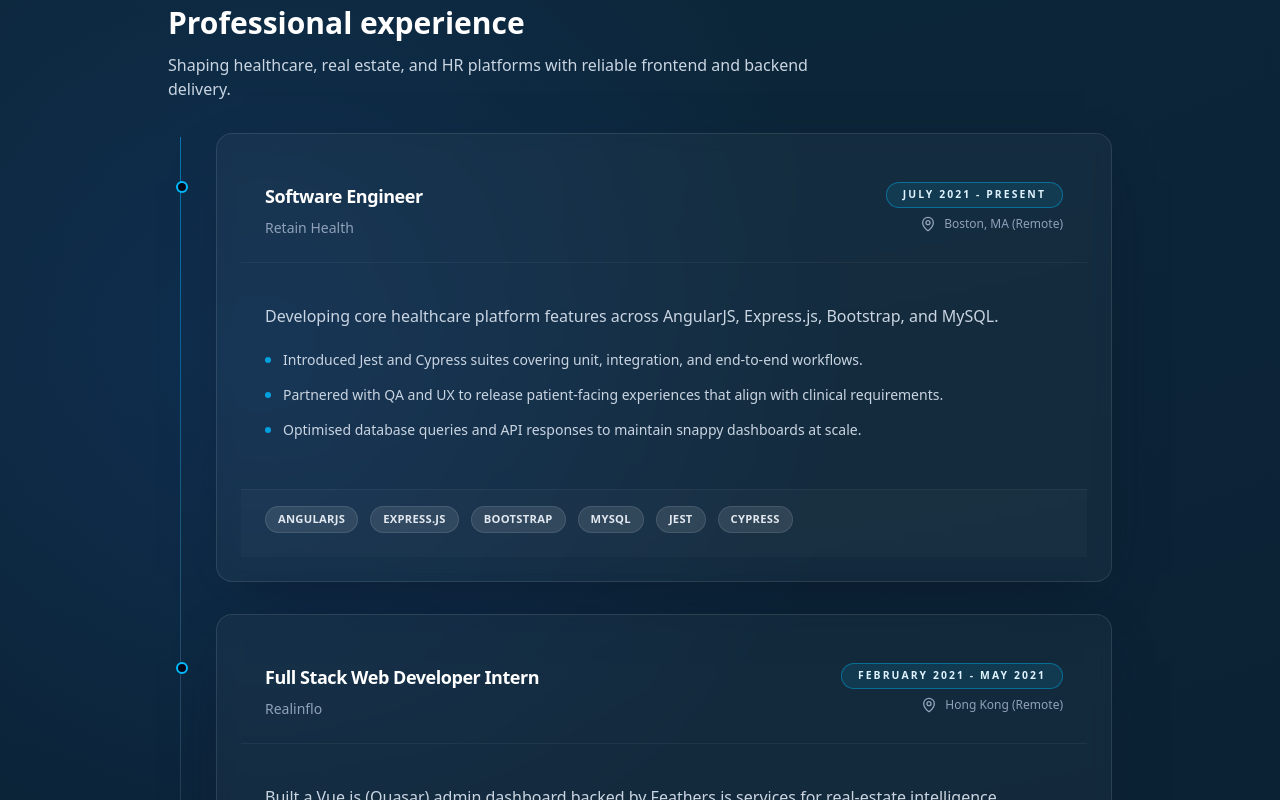
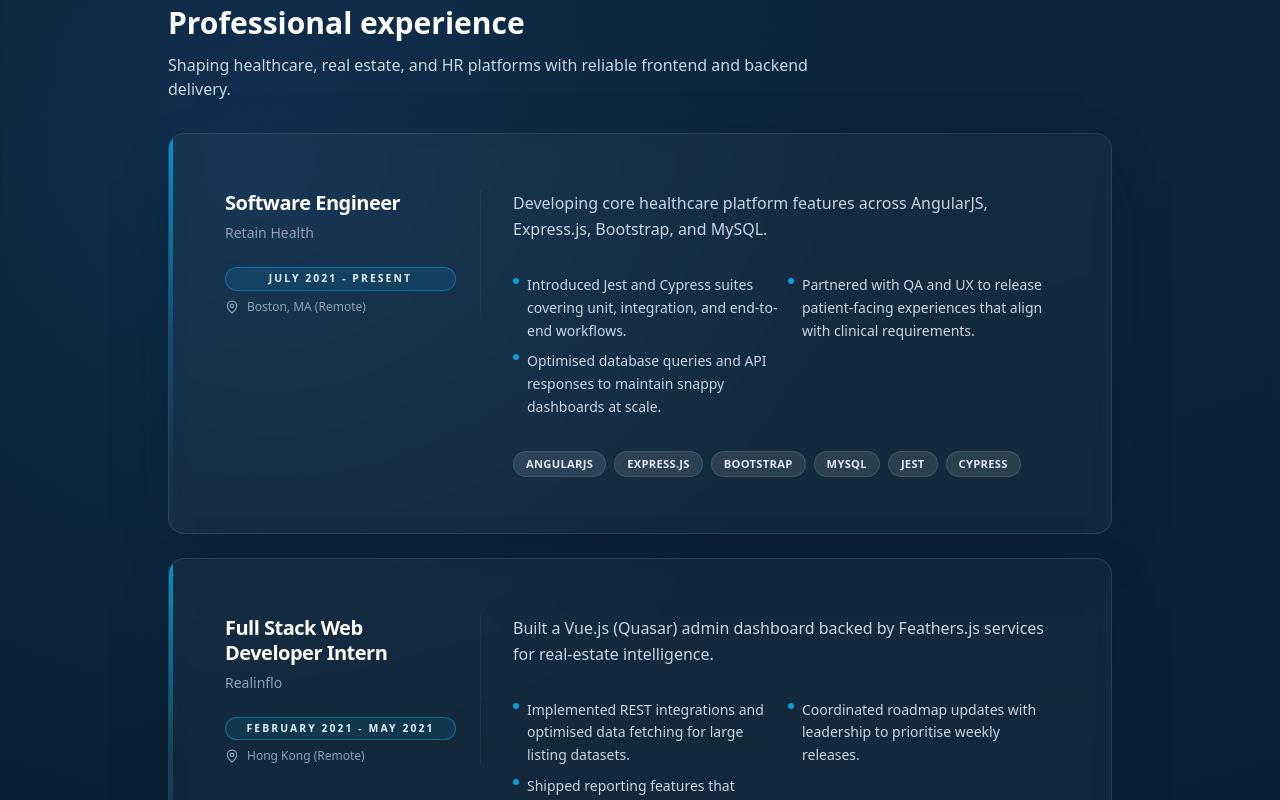
Before and after one commit to alabaganne/portfolio, a Next.js app: page / in a window 1280 px wide. Shown: the part 1300-2100 px from the top of the page. Built offline with nearby package versions, Linux system fonts and the light colour scheme.

Commit message:
Refine resume section layout

```diff
--- a/src/components/home/education-section.js
+++ b/src/components/home/education-section.js
@@ -67,26 +67,21 @@
         title="Education & certifications"
         description="Academic foundations and professional credentials that inform my engineering approach."
       />
-      <div className="relative">
-        <div
-          className="absolute left-3 top-1 hidden h-full w-px bg-gradient-to-b from-sky-500/50 via-white/10 to-transparent md:block"
+      <ol className="grid gap-6 md:grid-cols-2 xl:grid-cols-3">
+        {education.map((item) => (
+          <li key={`${item.school}-${item.degree}-${item.period}`} className="h-full">
+            <Card className="relative flex h-full flex-col overflow-hidden border-white/10 bg-white/[0.04] shadow-[0_0_0_1px_rgba(148,163,184,0.08)] transition hover:border-sky-400/40 hover:bg-white/[0.06]">
+              <span
+                className="absolute inset-y-0 left-0 w-1 bg-gradient-to-b from-sky-400/70 via-sky-400/20 to-transparent"
                 aria-hidden
               />
-        <ol className="space-y-6">
-          {education.map((item) => (
-            <li key={`${item.school}-${item.degree}-${item.period}`} className="group relative md:pl-12">
-              <span
-                className="absolute left-2 top-9 hidden h-3 w-3 rounded-full border-2 border-sky-400 bg-slate-950 transition group-hover:border-sky-300 group-hover:bg-sky-400/30 md:block"
-                aria-hidden
-              />
-              <Card className="border-white/10 bg-white/[0.035] p-0 shadow-[0_0_0_1px_rgba(148,163,184,0.12)] transition hover:border-sky-400/40 hover:bg-white/[0.05]">
-                <CardHeader className="mb-0 gap-3 p-6 pb-4">
-                  <div className="flex flex-wrap items-start justify-between gap-4">
-                    <CardTitle className="text-lg font-semibold text-white">
+              <CardHeader className="flex-1 space-y-3 p-5 pb-4">
+                <div className="flex items-start justify-between gap-4">
+                  <CardTitle className="text-base font-semibold leading-tight text-white">
                     {item.school}
                   </CardTitle>
-                    <span className="flex items-center gap-2 rounded-full border border-sky-400/30 bg-sky-400/10 px-3 py-1 text-[0.65rem] font-semibold uppercase tracking-[0.2em] text-sky-100">
-                      <Calendar className="h-3.5 w-3.5" aria-hidden />
+                  <span className="inline-flex items-center gap-2 rounded-full border border-sky-400/30 bg-sky-400/10 px-3 py-1 text-[0.65rem] font-semibold uppercase tracking-[0.2em] text-sky-100">
+                    <Calendar className="h-3 w-3" aria-hidden />
                     {item.period}
                   </span>
                 </div>
@@ -95,11 +90,11 @@
                 </CardDescription>
               </CardHeader>
               {item.notes && item.notes.length > 0 ? (
-                  <CardContent className="gap-3 p-6 pt-0 text-sm text-slate-200">
-                    <ul className="space-y-2">
+                <CardContent className="p-5 pt-0 text-xs text-slate-200">
+                  <ul className="space-y-1.5">
                     {item.notes.map((note) => (
-                        <li key={note} className="flex gap-3 leading-relaxed">
-                          <span className="mt-2 h-1.5 w-1.5 flex-none rounded-full bg-sky-400/80" />
+                      <li key={note} className="flex gap-2 leading-relaxed">
+                        <span className="mt-1 h-1.5 w-1.5 flex-none rounded-full bg-sky-400/80" />
                         <span>{note}</span>
                       </li>
                     ))}
@@ -110,7 +105,6 @@
           </li>
         ))}
       </ol>
-      </div>
     </section>
   );
 }
--- a/src/components/home/experience-section.js
+++ b/src/components/home/experience-section.js
@@ -4,7 +4,6 @@
   Card,
   CardContent,
   CardDescription,
-  CardFooter,
   CardHeader,
   CardTitle,
 } from "@/components/ui/card";
@@ -63,52 +62,45 @@
         title="Professional experience"
         description="Shaping healthcare, real estate, and HR platforms with reliable frontend and backend delivery."
       />
-      <div className="relative">
-        <div
-          className="absolute left-3 top-1 hidden h-full w-px bg-gradient-to-b from-sky-500/60 via-white/10 to-transparent md:block"
+      <ol className="space-y-6">
+        {experiences.map((role) => (
+          <li key={`${role.company}-${role.period}`}>
+            <Card className="relative overflow-hidden border-white/10 bg-white/[0.035] shadow-[0_0_0_1px_rgba(148,163,184,0.08)] transition hover:border-sky-400/40 hover:bg-white/[0.05]">
+              <span
+                className="absolute inset-y-0 left-0 w-1 bg-gradient-to-b from-sky-400/70 via-sky-400/20 to-transparent"
                 aria-hidden
               />
-        <ol className="space-y-8">
-          {experiences.map((role) => (
-            <li key={`${role.company}-${role.period}`} className="group relative md:pl-12">
-              <span
-                className="absolute left-2 top-12 hidden h-3 w-3 rounded-full border-2 border-sky-400 bg-slate-950 transition group-hover:border-sky-300 group-hover:bg-sky-400/30 md:block"
-                aria-hidden
-              />
-              <Card className="border-white/10 bg-white/[0.035] p-0 shadow-[0_0_0_1px_rgba(148,163,184,0.12)] transition hover:border-sky-400/40 hover:bg-white/[0.05]">
-                <CardHeader className="mb-0 gap-4 border-b border-white/5 p-6">
-                  <div className="flex flex-wrap items-start justify-between gap-4">
+              <div className="flex flex-col gap-6 p-5 sm:p-6 lg:p-8 md:flex-row md:items-start md:gap-8">
+                <CardHeader className="w-full space-y-4 border-b border-white/5 p-0 pb-4 md:w-64 md:border-b-0 md:border-r md:pb-0 md:pr-6">
                   <div className="space-y-2">
-                      <CardTitle className="text-2xl font-semibold text-white">
+                    <CardTitle className="text-xl font-semibold leading-tight text-white">
                       {role.role}
                     </CardTitle>
                     <CardDescription className="text-sm text-slate-300">
                       {role.company}
                     </CardDescription>
                   </div>
-                    <div className="flex flex-col items-end gap-2 text-right">
-                      <span className="rounded-full border border-sky-400/40 bg-sky-400/10 px-4 py-1 text-[0.65rem] font-semibold uppercase tracking-[0.2em] text-sky-100">
+                  <div className="flex flex-col gap-2 text-xs">
+                    <span className="inline-flex items-center justify-center rounded-full border border-sky-400/40 bg-sky-400/10 px-3 py-1 text-[0.65rem] font-semibold uppercase tracking-[0.2em] text-sky-100">
                       {role.period}
                     </span>
-                      <span className="flex items-center gap-2 text-xs font-medium text-slate-400">
-                        <MapPin className="h-4 w-4" aria-hidden />
+                    <span className="flex items-center gap-2 text-[0.75rem] font-medium text-slate-400">
+                      <MapPin className="h-3.5 w-3.5" aria-hidden />
                       {role.location}
                     </span>
                   </div>
-                  </div>
                 </CardHeader>
-                <CardContent className="gap-5 p-6 text-sm text-slate-200">
+                <CardContent className="flex-1 space-y-4 p-0 text-sm text-slate-200">
                   <p className="text-base leading-relaxed text-slate-300">{role.summary}</p>
-                  <ul className="space-y-3">
+                  <ul className="grid gap-2 sm:grid-cols-2">
                     {role.achievements.map((item) => (
-                      <li key={item} className="flex gap-3">
-                        <span className="mt-2 h-1.5 w-1.5 flex-none rounded-full bg-sky-400/80" />
-                        <span className="leading-relaxed">{item}</span>
+                      <li key={item} className="flex items-start gap-2 leading-relaxed">
+                        <span className="mt-1 h-1.5 w-1.5 flex-none rounded-full bg-sky-400/80" />
+                        <span>{item}</span>
                       </li>
                     ))}
                   </ul>
-                </CardContent>
-                <CardFooter className="mt-0 border-t border-white/5 bg-white/[0.02] p-6 pt-4">
+                  <div className="flex flex-wrap gap-2">
                     {role.tech.map((tech) => (
                       <Badge
                         key={tech}
@@ -118,12 +110,13 @@
                         {tech}
                       </Badge>
                     ))}
-                </CardFooter>
+                  </div>
+                </CardContent>
+              </div>
             </Card>
           </li>
         ))}
       </ol>
-      </div>
     </section>
   );
 }
```
Lines whose indentation alone changed are shown as unchanged.
